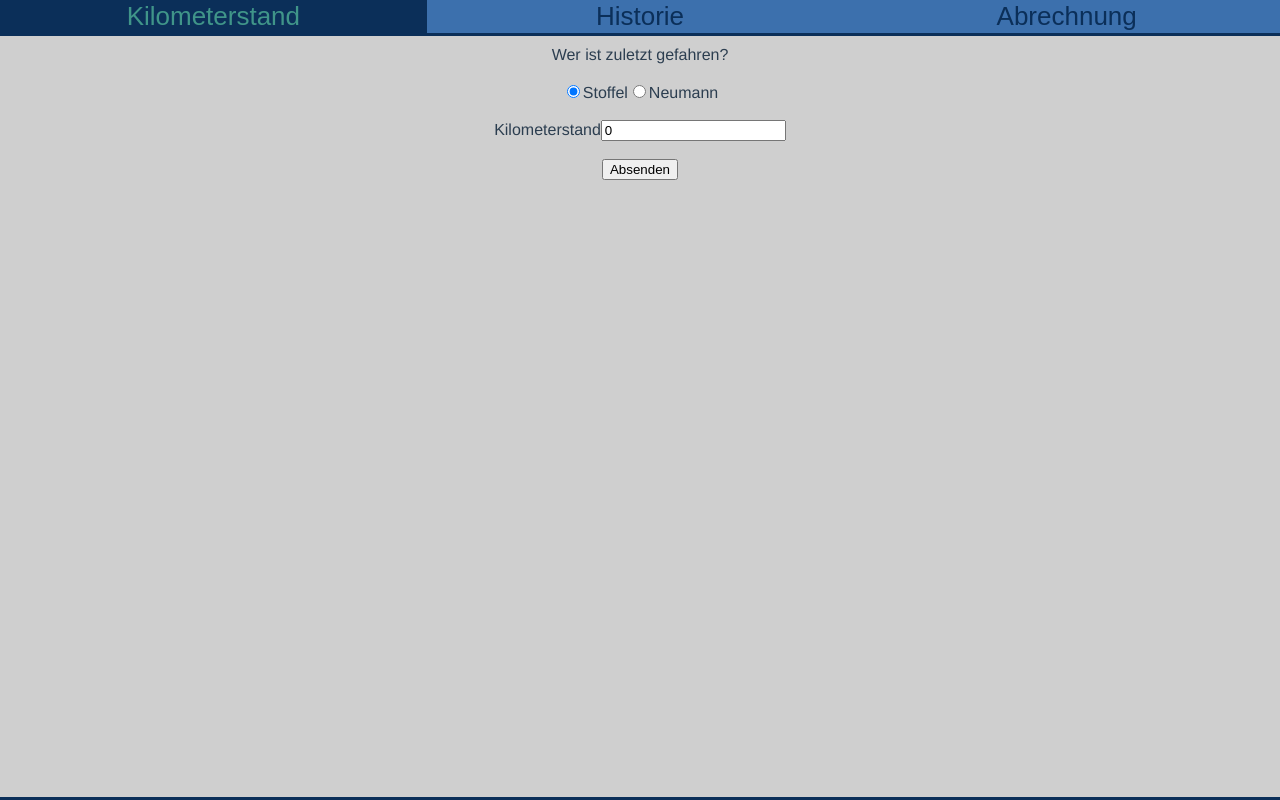
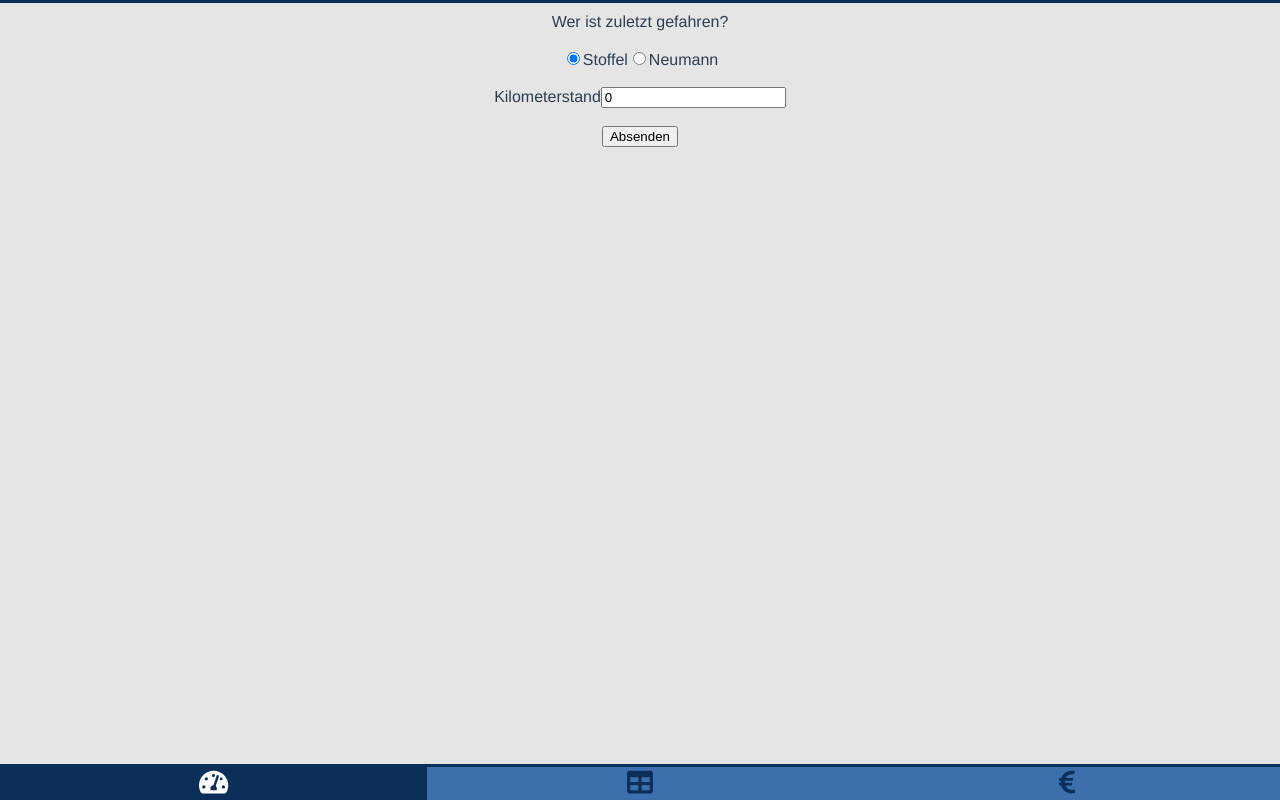
Before and after one commit to t4ub3/meggieVue, a Vue app: page / in a window 1280 px wide. Built offline with nearby package versions, Linux system fonts and the light colour scheme.

Commit message:
moved menu down, added font-awesome

```diff
--- a/package.json
+++ b/package.json
@@ -8,6 +8,10 @@
     "lint": "vue-cli-service lint"
   },
   "dependencies": {
+    "@fortawesome/fontawesome-svg-core": "^1.2.22",
+    "@fortawesome/free-regular-svg-icons": "^5.10.2",
+    "@fortawesome/free-solid-svg-icons": "^5.10.2",
+    "@fortawesome/vue-fontawesome": "^0.1.7",
     "core-js": "^2.6.5",
     "vue": "^2.6.10"
   },
--- a/src/App.vue
+++ b/src/App.vue
@@ -1,9 +1,9 @@
 <template>
   <div id="app">
-    <main-menu @select-page="showNewPage($event)" :currentPage="currentPage"></main-menu>
     <Mileage-page v-if="currentPage == 'MileagePage'"/>
     <history-page v-if="currentPage == 'HistoryPage'"/>
     <billing-page v-if="currentPage == 'BillingPage'"/>
+    <main-menu @select-page="showNewPage($event)" :currentPage="currentPage"></main-menu>
   </div>
 </template>
 
@@ -52,7 +52,7 @@ body {
 .box {
   flex-grow: 1;
   padding: 10px;
-  background-color: #cfcfcf;
+  background-color: #e5e5e5;
   border-top: solid 3px #0B2F59;
   border-bottom: solid 3px #0B2F59;
 }
--- a/src/components/MainMenu.vue
+++ b/src/components/MainMenu.vue
@@ -1,13 +1,14 @@
 <template>
     <nav class="nav">
-        <menu-item :text="'Kilometerstand'" @click.native="triggerPageSelect($event, 'MileagePage')" :isActive="currentPage==='MileagePage'"></menu-item>
-        <menu-item :text="'Historie'" @click.native="triggerPageSelect($event, 'HistoryPage')" :isActive="currentPage==='HistoryPage'"></menu-item>
-        <menu-item :text="'Abrechnung'" @click.native="triggerPageSelect($event, 'BillingPage')" :isActive="currentPage==='BillingPage'"></menu-item>
+        <menu-item iconName="tachometer-alt" @click.native="triggerPageSelect($event, 'MileagePage')" :isActive="currentPage==='MileagePage'"></menu-item>
+        <menu-item iconName="table" @click.native="triggerPageSelect($event, 'HistoryPage')" :isActive="currentPage==='HistoryPage'"></menu-item>
+        <menu-item iconName="euro-sign" @click.native="triggerPageSelect($event, 'BillingPage')" :isActive="currentPage==='BillingPage'"></menu-item>
     </nav>
 </template>
 
 <script>
 import MenuItem from "./MenuItem.vue"
+
 export default {
     name: "MainMenu",
 
--- a/src/components/MenuItem.vue
+++ b/src/components/MenuItem.vue
@@ -1,6 +1,6 @@
 <template>
     <button :class="classButton">
-        {{text}}
+        <font-awesome-icon :icon="iconName"></font-awesome-icon>
     </button>
 </template>
 
@@ -8,8 +8,8 @@
 export default {
     name: "MenuItem",
     props: {
-        text: String,
-        isActive: Boolean
+        isActive: Boolean,
+        iconName: String
     },
     computed: {
         classButton(){
--- a/src/main.js
+++ b/src/main.js
@@ -1,5 +1,13 @@
 import Vue from 'vue'
 import App from './App.vue'
+
+import { library } from '@fortawesome/fontawesome-svg-core'
+import { faTachometerAlt, faTable, faEuroSign } from '@fortawesome/free-solid-svg-icons'
+import { FontAwesomeIcon } from '@fortawesome/vue-fontawesome'
+
+library.add(faTachometerAlt, faTable, faEuroSign);
+
+Vue.component('font-awesome-icon', FontAwesomeIcon)
 
 Vue.config.productionTip = false
 
```
Also changed, not shown: 2 other files (tests, documents, lock files or other folders).
